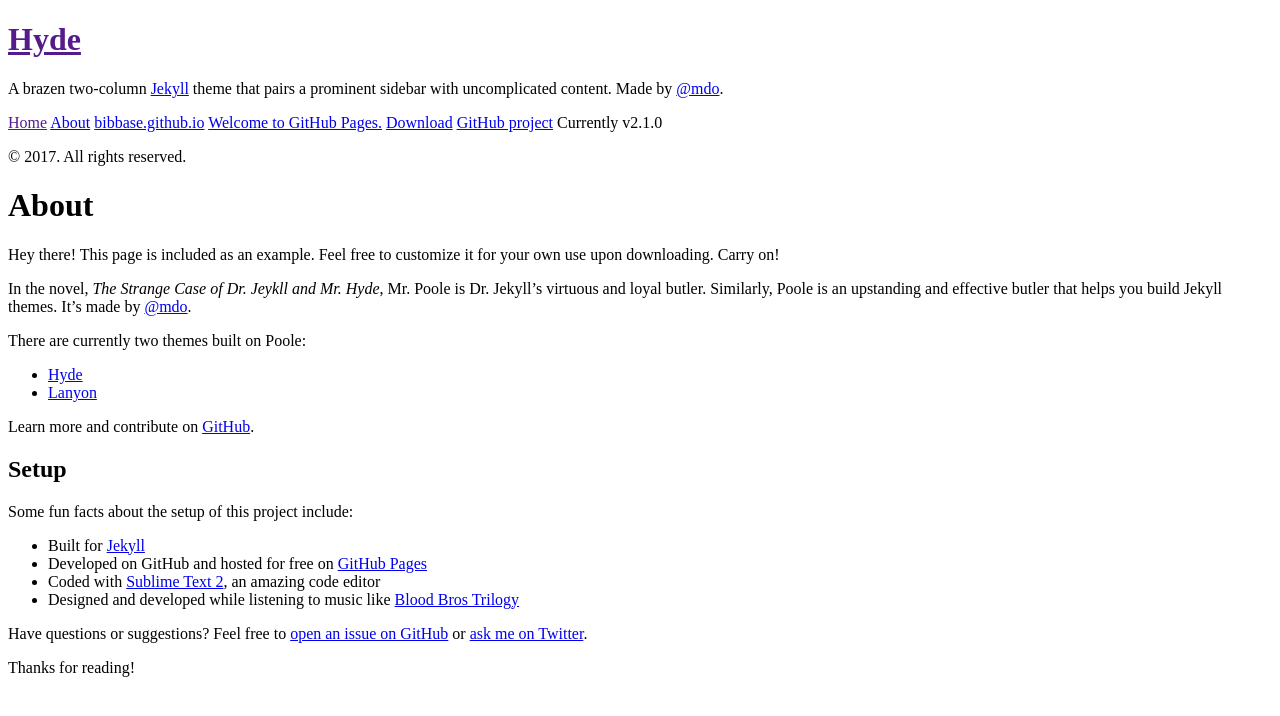
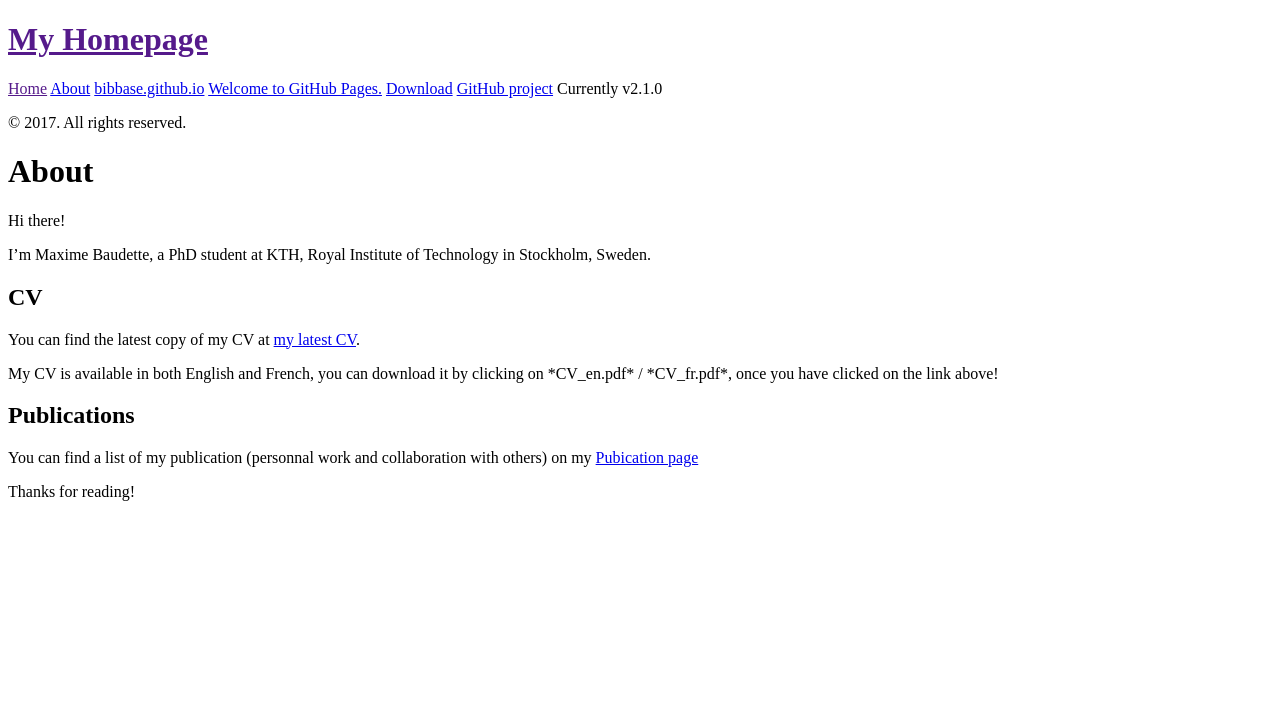
Before and after one commit to MaximeBaudette/MaximeBaudette.github.io, a Jekyll site: the page built from about.md, in a window 1280 px wide. Shown: the top 716 px of the page. Built offline with Jekyll 4.4.1, drawn with Linux system fonts in a browser that asks for light colours; Markdown is read by kramdown in place of the engine named in the settings.

Commit message:
Update Webpage content

```diff
--- a/_config.yml
+++ b/_config.yml
@@ -1,20 +1,20 @@
 # Dependencies
-markdown:         redcarpet
+markdown:         kramdown
 highlighter:      pygments
 
 # Permalinks
 permalink:        pretty
 
 # Setup
-title:            Hyde
-tagline:          'A Jekyll theme'
-description:      'A brazen two-column <a href="http://jekyllrb.com" target="_blank">Jekyll</a> theme that pairs a prominent sidebar with uncomplicated content. Made by <a href="https://twitter.com/mdo" target="_blank">@mdo</a>.'
-url:              http://hyde.getpoole.com
+title:            My Homepage
+tagline:          ''
+description:      ''
+url:              http://www.baudette.fr
 baseurl:          /
 
 author:
-  name:           'Mark Otto'
-  url:            https://twitter.com/mdo
+  name:           'Maxime Baudette'
+  url:            https://twitter.com/maxime44
 
 paginate:         5
 
@@ -22,4 +22,4 @@
 version:          2.1.0
 
 github:
-  repo:           https://github.com/poole/hyde
+  repo:           https://github.com/maximebaudette
--- a/_layouts/default.html
+++ b/_layouts/default.html
@@ -3,7 +3,7 @@
 
   {% include head.html %}
 
-  <body>
+  <body class="theme-base-0d">
 
     {% include sidebar.html %}
 
--- a/about.md
+++ b/about.md
@@ -2,29 +2,20 @@
 layout: page
 title: About
 ---
+Hi there!
+
+I'm Maxime Baudette, a PhD student at KTH, Royal Institute of Technology in Stockholm, Sweden.
+
+## CV
+
+You can find the latest copy of my CV at [my latest CV](https://github.com/MaximeBaudette/MaximeBaudette.github.io/releases/latest).
 
 <p class="message">
-  Hey there! This page is included as an example. Feel free to customize it for your own use upon downloading. Carry on!
+  My CV is available in both English and French, you can download it by clicking on *CV_en.pdf* / *CV_fr.pdf*, once you have clicked on the link above!
 </p>
 
-In the novel, *The Strange Case of Dr. Jeykll and Mr. Hyde*, Mr. Poole is Dr. Jekyll's virtuous and loyal butler. Similarly, Poole is an upstanding and effective butler that helps you build Jekyll themes. It's made by [@mdo](https://twitter.com/mdo).
+## Publications
 
-There are currently two themes built on Poole:
-
-* [Hyde](http://hyde.getpoole.com)
-* [Lanyon](http://lanyon.getpoole.com)
-
-Learn more and contribute on [GitHub](https://github.com/poole).
-
-## Setup
-
-Some fun facts about the setup of this project include:
-
-* Built for [Jekyll](http://jekyllrb.com)
-* Developed on GitHub and hosted for free on [GitHub Pages](https://pages.github.com)
-* Coded with [Sublime Text 2](http://sublimetext.com), an amazing code editor
-* Designed and developed while listening to music like [Blood Bros Trilogy](https://soundcloud.com/maddecent/sets/blood-bros-series)
-
-Have questions or suggestions? Feel free to [open an issue on GitHub](https://github.com/poole/issues/new) or [ask me on Twitter](https://twitter.com/mdo).
+You can find a list of my publication (personnal work and collaboration with others) on my [Pubication page](http://www.baudette.fr/bibliography/index.html)
 
 Thanks for reading!
```
Also changed, not shown: 404.html (added, +10 -0 lines), _posts/2012-02-06-whats-jekyll.md (deleted, +0 -12 lines), _posts/2012-02-07-example-content.md (deleted, +0 -138 lines), _posts/2013-12-28-introducing-hyde.md (deleted, +0 -37 lines), _posts/2017-07-16-Work-in-Progress.md (added, +7 -0 lines), README.md.
